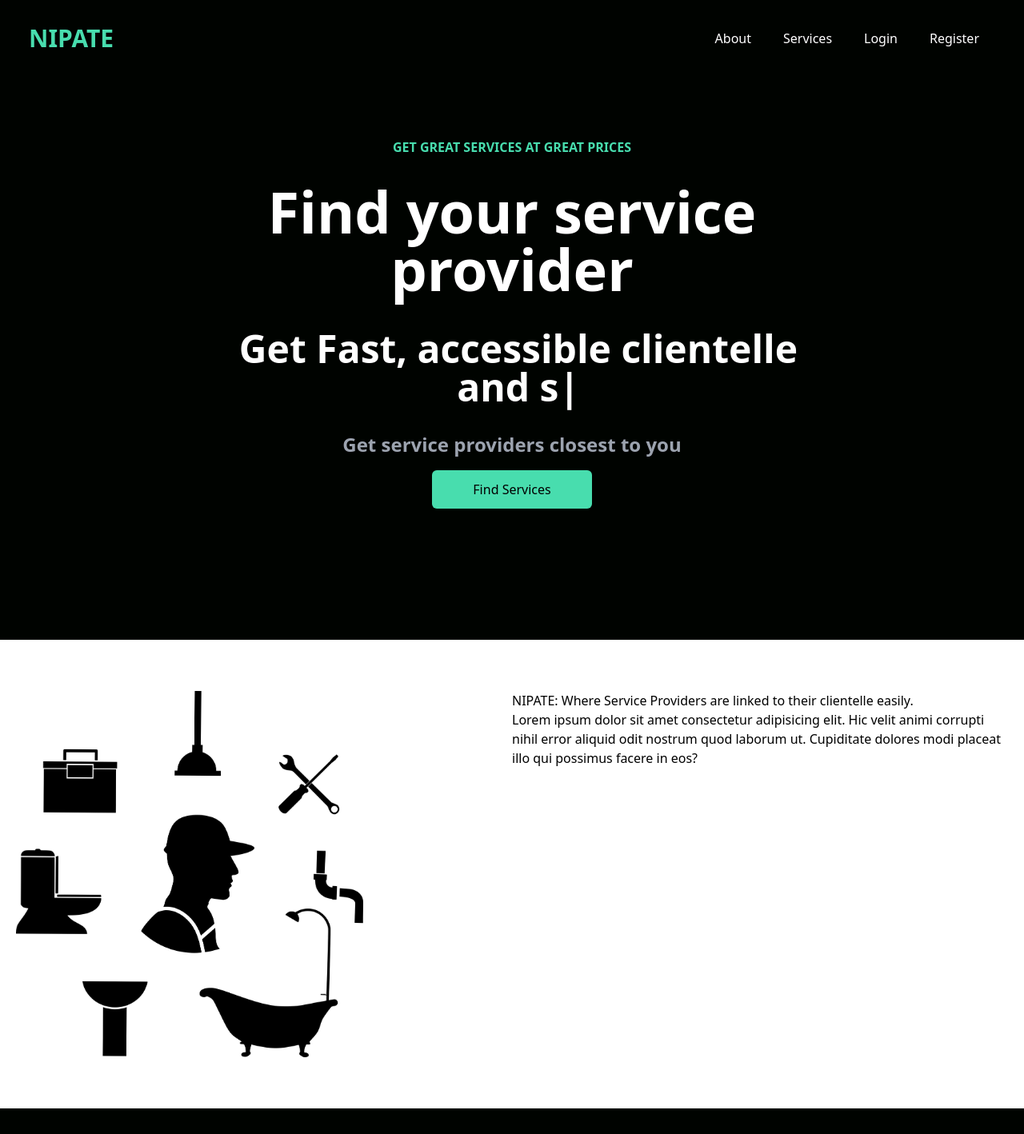
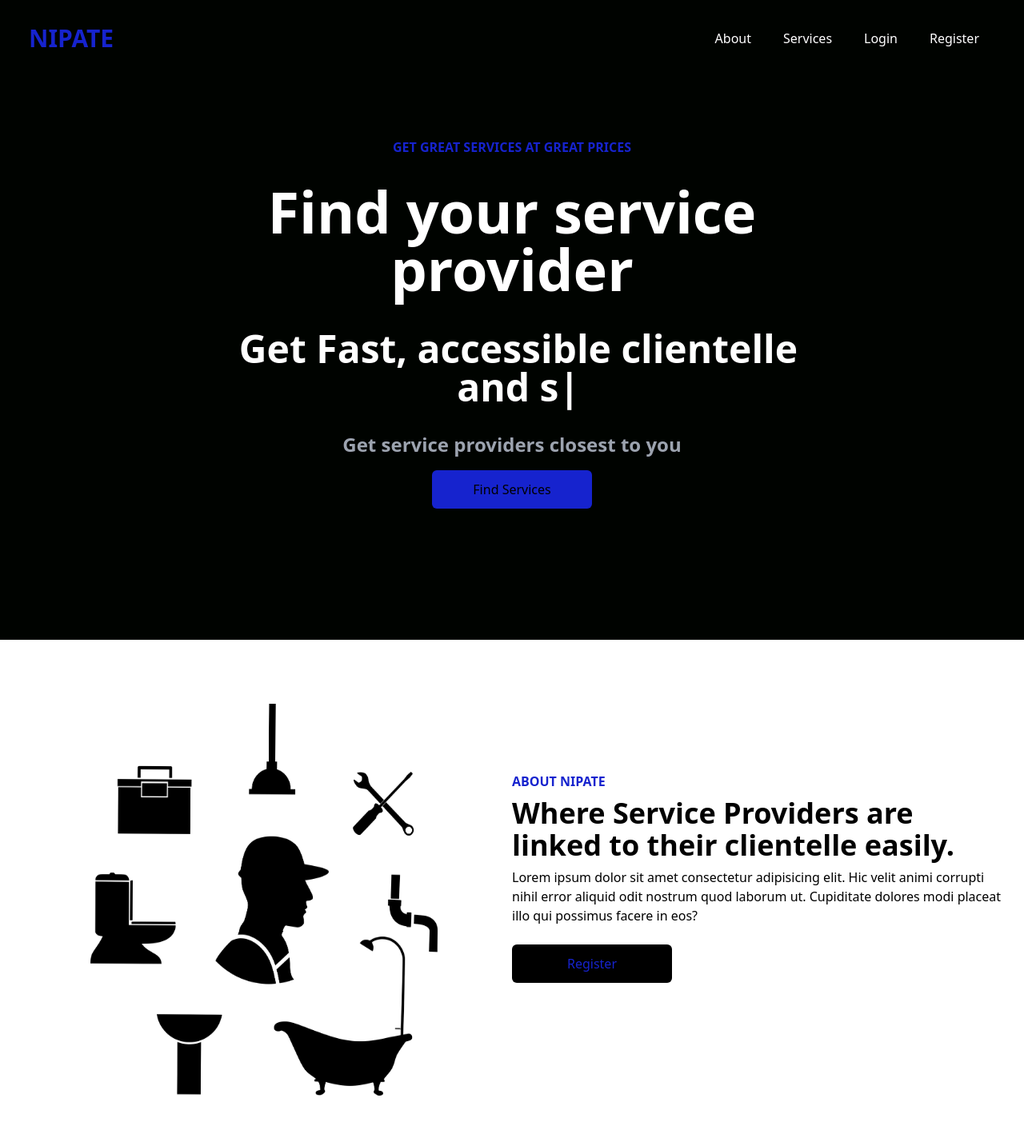
Before and after one commit to julienyaware/Pata, a React (Create React App) app: page / in a window 1280 px wide. Shown: the whole page at 80% size. Before the commit the page ends 1386 px from the top, so only its background shows below. Built offline with nearby package versions, Linux system fonts and the light colour scheme.

Commit message:
Added styling and a register button on about us section

```diff
--- a/src/components/AboutUs.jsx
+++ b/src/components/AboutUs.jsx
@@ -5,11 +5,13 @@ const AboutUs = () => {
     return (
         <div className='w-full bg-white py-16 px-4'>
             <div className='max-w-[1240px] mx-auto grid md:grid-cols-2 '>
-             <img className='w-[70%] h-[100%]' src={plumber} alt="service man"/>
-             <div>
-                <h1>NIPATE: Where Service Providers are linked to their clientelle easily.</h1>
+             <img className='mx-auto my-4 w-[70%] h-[100%]' src={plumber} alt="service man"/>
+             <div className='flex flex-col justify-center'>
+                <p className='text-[#1623CE] font-bold'>ABOUT NIPATE</p>
+                <h1 className='font-bold py-2 md:text-4xl sm:text-3xl text-2xl'>Where Service Providers are linked to their clientelle easily.</h1>
                 <p> Lorem ipsum dolor sit amet consectetur adipisicing elit. Hic velit animi corrupti nihil error aliquid odit nostrum quod laborum ut. Cupiditate dolores modi placeat illo qui possimus facere in eos?
             </p>
+            <button className='bg-black rounded-md font-medium w-[200px] my-6 mx-auto py-3 md:mx-0 text-[#1623CE]'>Register</button>
              </div>
             </div>
 
--- a/src/components/AdDisplay.jsx
+++ b/src/components/AdDisplay.jsx
@@ -5,7 +5,7 @@ const AdDisplay = () => {
     return (
         <div className='text-white'>
            <div className='max-w-[800px] mt-[-96px] w-full h-screen mx-auto text-center flex flex-col justify-center'>
-            <p className='font-bold p-2 text-[#48ddae]'>GET GREAT SERVICES AT GREAT PRICES</p>
+            <p className='font-bold p-2 text-[#1623CE]'>GET GREAT SERVICES AT GREAT PRICES</p>
             <h1 className='font-bold md:py-6 md:text-7xl sm:text-6xl text-4xl '>Find your service provider</h1>
             <div className='flex items-center justify-center flex-col '>
             <ReactTyped className='md:text-5xl sm:text-4xl text-xl font-bold md:pl-4 pl-2 py-4'
@@ -16,7 +16,7 @@ const AdDisplay = () => {
           />
             </div>
             <p className='text-gray-400 md:text-2xl text-xl font-bold py-4'>Get service providers closest to you</p>
-            <button className='bg-[#48ddae] rounded-md font-medium w-[200px] my-g mx-auto py-3 text-black'>Find Services</button>
+            <button className='bg-[#1623CE] rounded-md font-medium w-[200px] my-g mx-auto py-3 text-black'>Find Services</button>
             </div>
         </div>
     );
--- a/src/components/NavBar.jsx
+++ b/src/components/NavBar.jsx
@@ -11,7 +11,7 @@ const NavBar = (props) => {
 
     return (
         <div className='text-white flex justify-between items-center h-24 max-w-[1240px] px-4 mx-auto'>
-            <h1 className='w-full text-3xl font-bold text-[#48ddae]'>NIPATE</h1>
+            <h1 className='w-full text-3xl font-bold text-[#1623CE]'>NIPATE</h1>
             <ul className='hidden md:flex'>
             <li className='p-5'>About</li>
                 <li className='p-5'>Services</li>
@@ -22,7 +22,7 @@ const NavBar = (props) => {
                 {navStatus? <AiOutlineClose size={25}/> : <AiOutlineMenu size={25}/>}
             </div>
             <div className={navStatus ? 'fixed top-0 left-0 w-[60%] h-full border-r border-r-gray-900 bg-[#000300]' :'fixed left-[-100%]'}>
-            <h1 className='w-full text-3xl font-bold text-[#48ddae]'>NIPATE</h1>
+            <h1 className='w-full text-3xl font-bold text-[#1623CE]'>NIPATE</h1>
                 <ul className='pt-4 uppercase'>
                 <li className='p-5  border-gray-600 border-b'>About</li>
                 <li className='p-5  border-gray-600 border-b'>Services</li>
```
